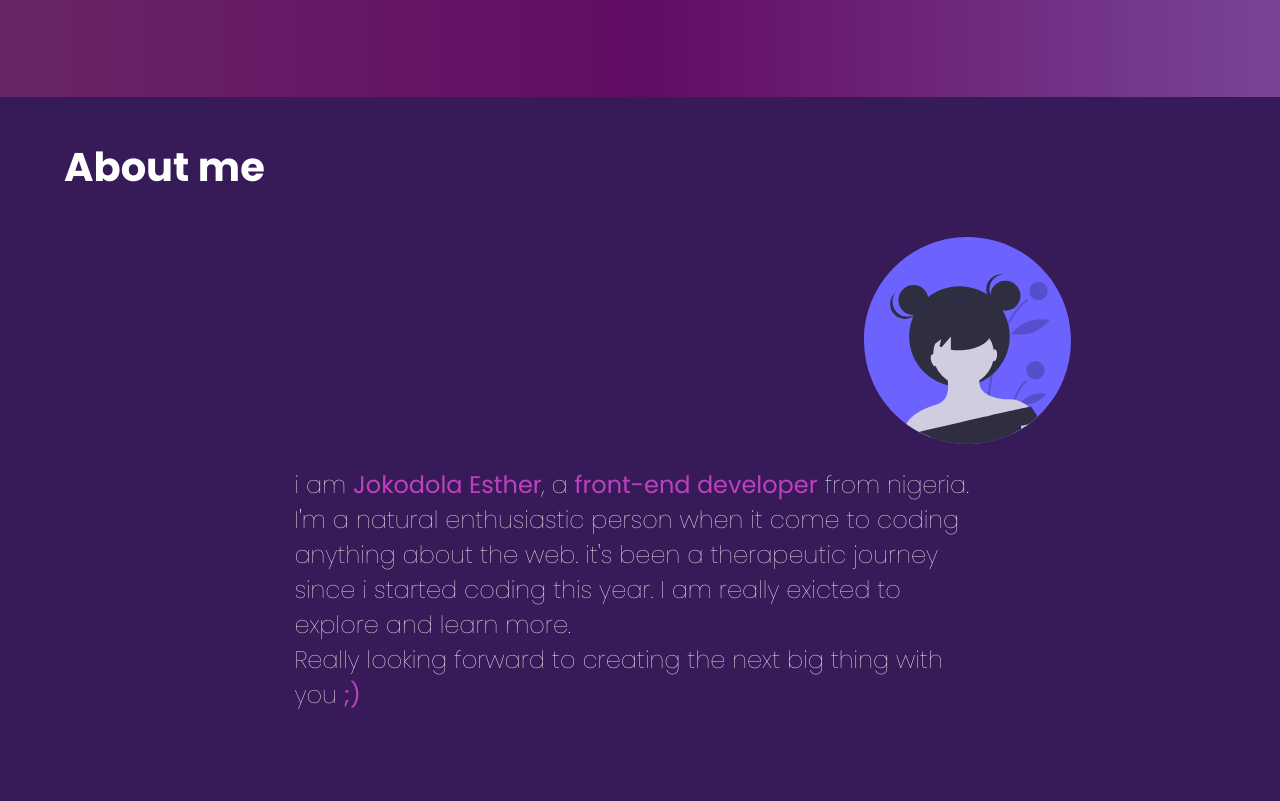
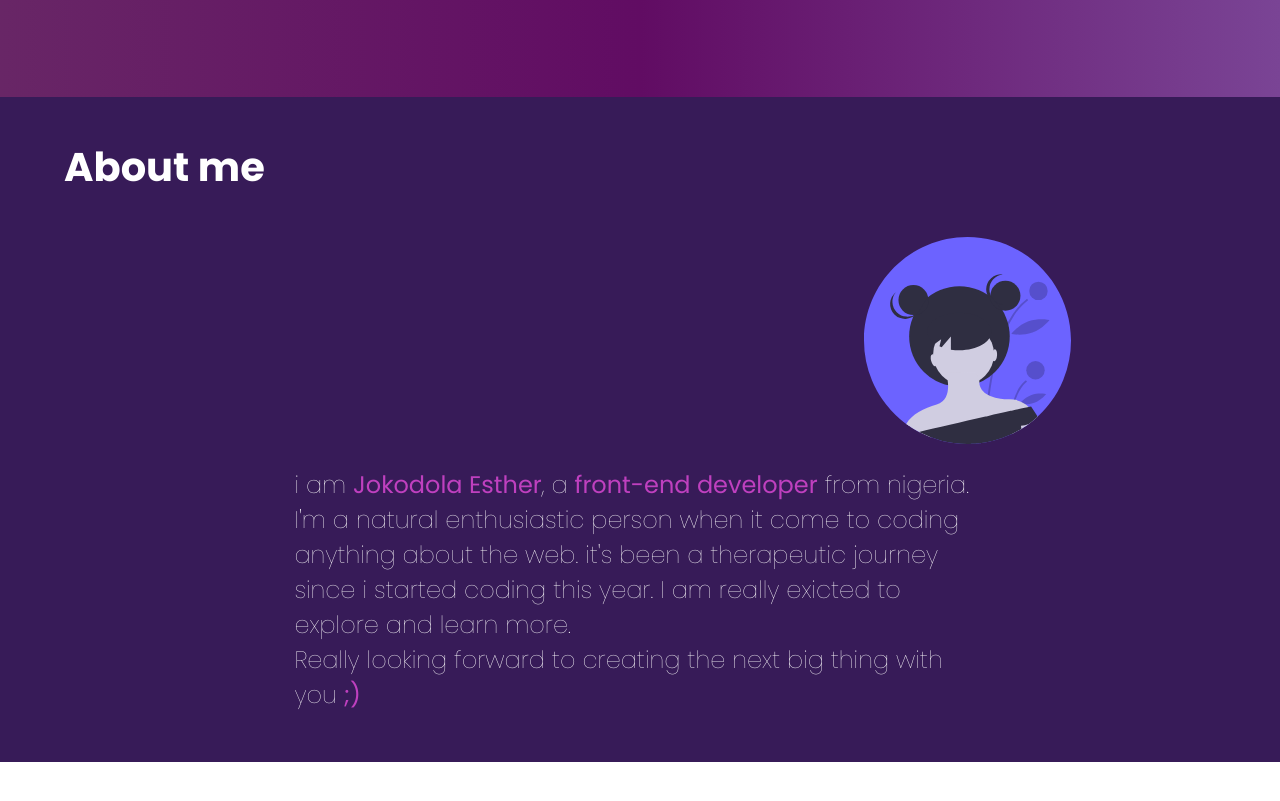
Before and after one commit to Estherjokodola/Esther-Jokodola, a plain HTML site: page index.html in a window 1280 px wide. Shown: the part 2161-2962 px from the top of the page. After the commit the page ends 2923 px from the top, so only its background shows below. Drawn offline with Linux system fonts and the light colour scheme; a web font is replaced by a local one.

```diff
--- a/style.css
+++ b/style.css
@@ -237,7 +237,7 @@
 }
 .about-me {
   background-color: #371b58;
-  padding-bottom: 600px;
+  padding-bottom: 50px;
 }
 .about-me h2 {
   color: #fff;
```
